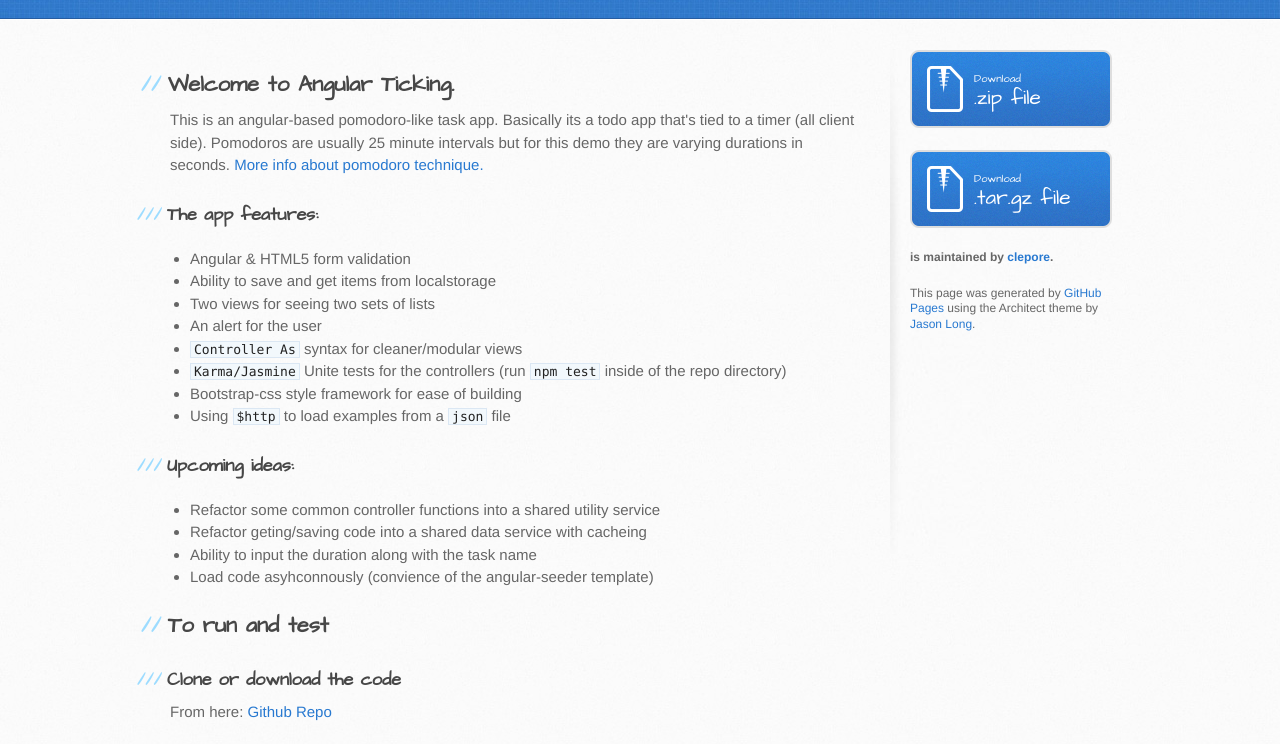
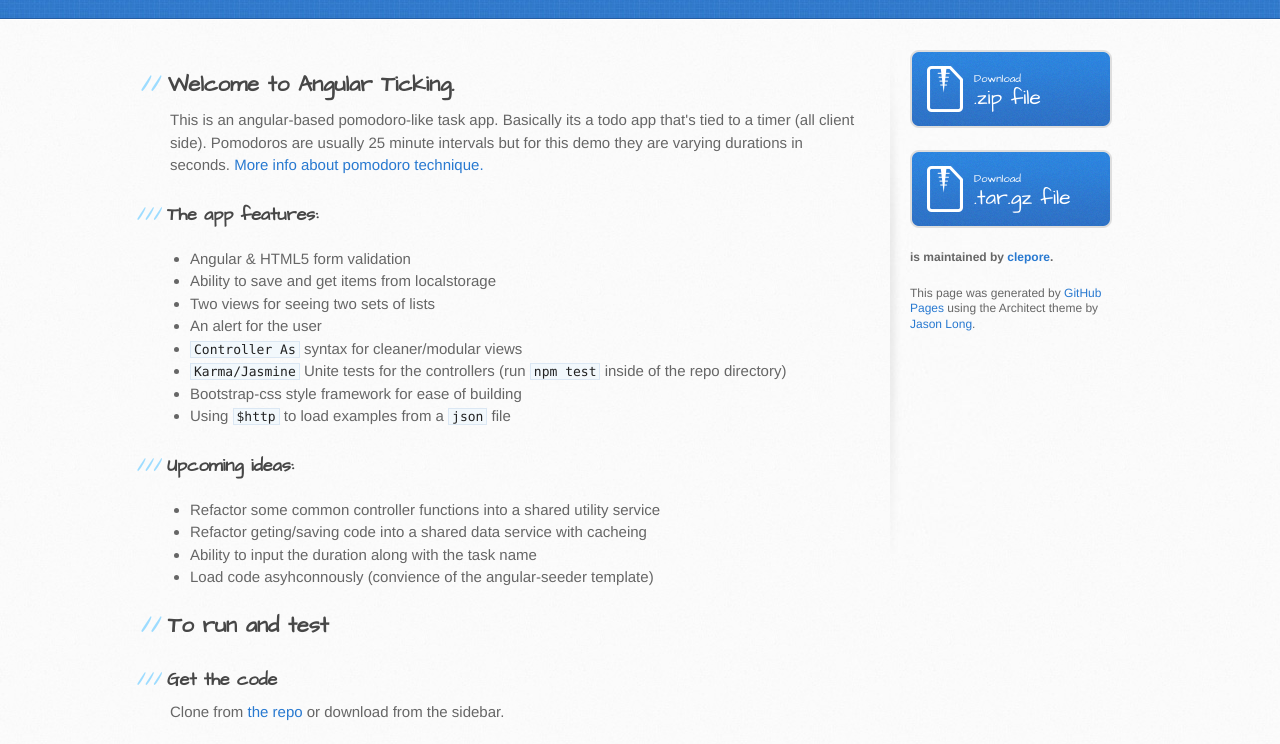
Before and after one commit to clepore/angular-ticking, a plain HTML site: page index.html in a window 1280 px wide. Shown: the part 182-926 px from the top of the page. Drawn offline with Linux system fonts and the light colour scheme.

Commit message:
Update gh-page

```diff
--- a/index.html
+++ b/index.html
@@ -51,8 +51,8 @@
           </p>
 
           <h2>To run and test</h2>
-          <h3>Clone or download the code</h3>
-          <p>From here: <a href="https://github.com/clepore/angular-ticking">Github Repo</a></p>
+          <h3>Get the code</h3>
+          <p>Clone from <a href="https://github.com/clepore/angular-ticking">the repo</a> or download from the sidebar.</p>
 
           <h3>Install Dependencies</h3>
           <p>There are have two kinds of dependencies in this project: tools and angular framework code.  The tools help manage and test the application.</p>
```
